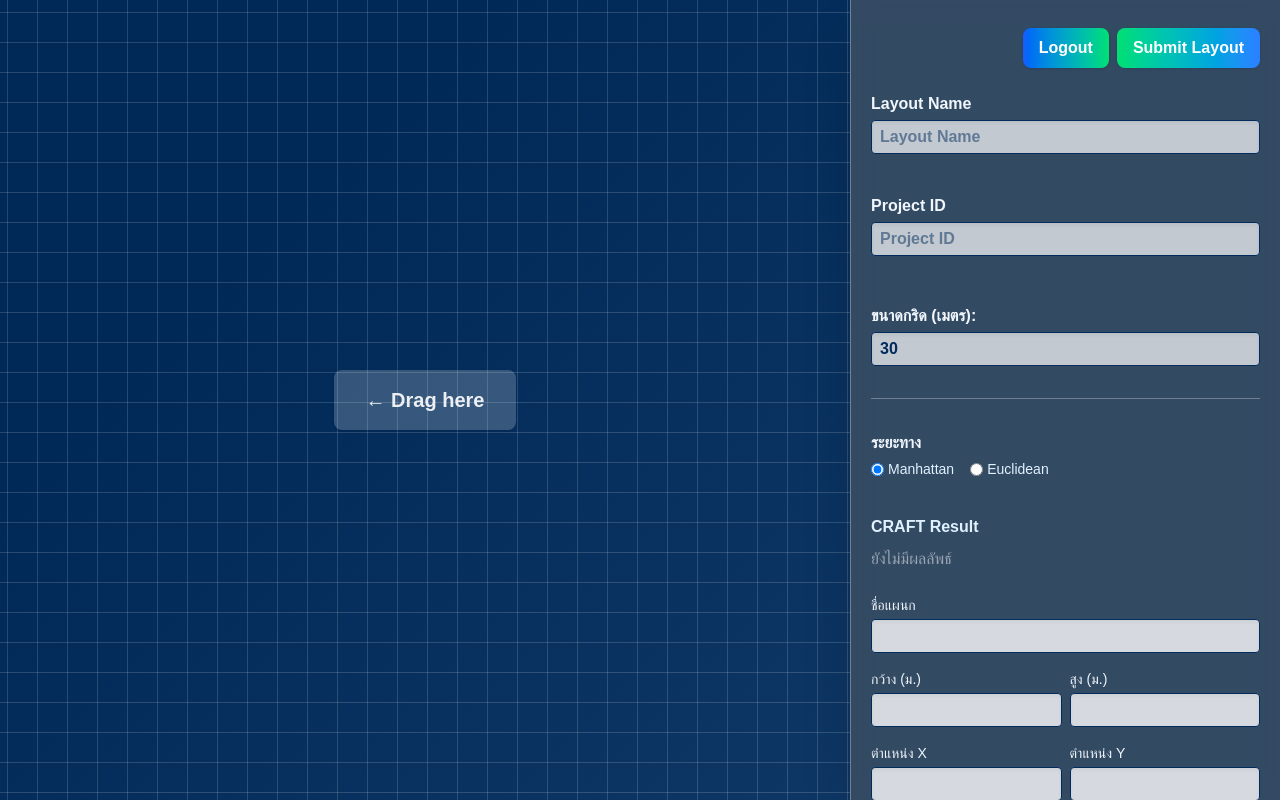
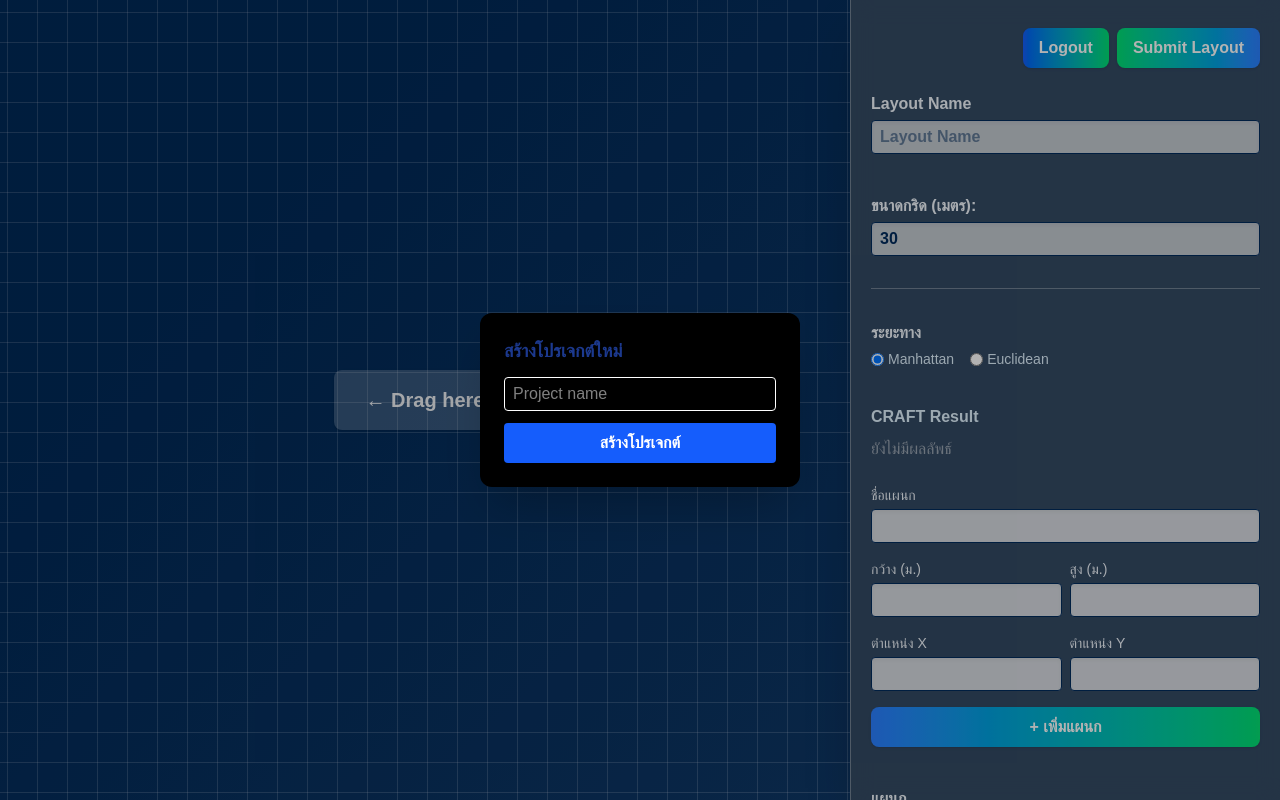
Before and after one commit to Phatlom-LSs/dndplant-front, a Next.js app: page /main in a window 1280 px wide. Built offline with nearby package versions, Linux system fonts and the light colour scheme.

Commit message:
ui: main page fix

```diff
--- a/src/app/main/page.tsx
+++ b/src/app/main/page.tsx
@@ -2,19 +2,22 @@
 import React, { useState } from "react";
 import { DndContext, useDraggable, useDroppable } from "@dnd-kit/core";
 
+// ------- config -------
 const CANVAS_SIZE = 900;
+const API_BASE = process.env.CRAFT_CREATE_API || 'http://localhost:4000';
 
+// ------- utilities -------
 function getMeter(gridSize) {
   return CANVAS_SIZE / gridSize;
 }
 
+// ------- drag component -------
 function DraggableDepartment({ dept }) {
   const { attributes, listeners, setNodeRef, transform } = useDraggable({
     id: dept.id,
   });
-
   const style = {
-    position: "absolute" as const,
+    position: "absolute",
     top: dept.y * getMeter(dept.gridSize),
     left: dept.x * getMeter(dept.gridSize),
     width: dept.width * getMeter(dept.gridSize),
@@ -24,14 +27,11 @@ function DraggableDepartment({ dept }) {
     borderRadius: "0.6rem",
     color: "#002b5c",
     fontWeight: "bold",
-    transform: transform
-      ? `translate(${transform.x}px, ${transform.y}px)`
-      : undefined,
+    transform: transform ? `translate(${transform.x}px, ${transform.y}px)` : undefined,
     cursor: "grab",
     zIndex: 2,
     border: "2px solid #1e293b",
   };
-
   return (
     <div
       ref={setNodeRef}
@@ -47,31 +47,25 @@ function DraggableDepartment({ dept }) {
 
 function GridArea({ layout, setLayout, gridSize, onLayoutChange }) {
   const { setNodeRef } = useDroppable({ id: "layout" });
-
   function handleDragEnd(event) {
     const { active, delta } = event;
     const deptIndex = layout.findIndex((d) => d.id === active.id);
     if (deptIndex === -1) return;
     const moved = layout[deptIndex];
-
     const meter = getMeter(gridSize);
     const dx = Math.round(delta.x / meter);
     const dy = Math.round(delta.y / meter);
     const newX = Math.max(0, moved.x + dx);
     const newY = Math.max(0, moved.y + dy);
-
     const boundedX = Math.min(newX, gridSize - moved.width);
     const boundedY = Math.min(newY, gridSize - moved.height);
-
     const newLayout = [...layout];
     newLayout[deptIndex] = { ...moved, x: boundedX, y: boundedY };
     setLayout(newLayout);
     onLayoutChange(newLayout);
   }
-
   const gridColor = "rgba(220,227,240,0.18)";
   const mainBorderColor = "rgba(255,255,255,0.08)";
-
   return (
     <DndContext onDragEnd={handleDragEnd}>
       <div
@@ -118,30 +112,22 @@ function GridArea({ layout, setLayout, gridSize, onLayoutChange }) {
   );
 }
 
+// ------- department add form -------
 function AddDepartmentForm({ onAdd, layout, onDelete, gridSize }) {
   const [name, setName] = useState("");
   const [width, setWidth] = useState("");
   const [height, setHeight] = useState("");
   const [x, setX] = useState("");
   const [y, setY] = useState("");
-
   const handleSubmit = (e) => {
     e.preventDefault();
-    if (!name || !width || !height || !x || !y)
-      return alert("กรุณากรอกข้อมูลให้ครบ");
-
+    if (!name || !width || !height || !x || !y) return alert("กรุณากรอกข้อมูลให้ครบ");
     const widthNum = Number(width);
     const heightNum = Number(height);
     const xNum = Number(x);
     const yNum = Number(y);
-
-    if (xNum < 0 || yNum < 0 || widthNum <= 0 || heightNum <= 0) {
-      return alert("ตำแหน่งและขนาดต้องเป็นค่าบวก");
-    }
-    if (xNum + widthNum > gridSize || yNum + heightNum > gridSize) {
-      return alert("ตำแหน่งและขนาดเกินพื้นที่ทั้งหมด");
-    }
-
+    if (xNum < 0 || yNum < 0 || widthNum <= 0 || heightNum <= 0) return alert("ตำแหน่งและขนาดต้องเป็นค่าบวก");
+    if (xNum + widthNum > gridSize || yNum + heightNum > gridSize) return alert("ตำแหน่งและขนาดเกินพื้นที่ทั้งหมด");
     const newDept = {
       id: `dept_${Date.now()}`,
       name,
@@ -152,83 +138,35 @@ function AddDepartmentForm({ onAdd, layout, onDelete, gridSize }) {
       gridSize,
     };
     onAdd(newDept);
-    setName("");
-    setWidth("");
-    setHeight("");
-    setX("");
-    setY("");
+    setName(""); setWidth(""); setHeight(""); setX(""); setY("");
   };
-
   return (
     <form onSubmit={handleSubmit} className="space-y-4">
       <div>
-        <label className="block text-sm font-medium mb-1 text-[#f0f6fc]">
-          ชื่อแผนก
-        </label>
-        <input
-          type="text"
-          value={name}
-          onChange={(e) => setName(e.target.value)}
-          required
-          className="w-full border px-2 py-1 rounded bg-white/80 text-[#002b5c] shadow-inner focus:ring-2 focus:ring-[#4ade80]"
-        />
+        <label className="block text-sm font-medium mb-1 text-[#f0f6fc]">ชื่อแผนก</label>
+        <input type="text" value={name} onChange={(e) => setName(e.target.value)} required className="w-full border px-2 py-1 rounded bg-white/80 text-[#002b5c] shadow-inner focus:ring-2 focus:ring-[#4ade80]" />
       </div>
       <div className="flex gap-2">
         <div className="flex-1">
           <label className="block text-sm mb-1 text-[#f0f6fc]">กว้าง (ม.)</label>
-          <input
-            type="number"
-            min={1}
-            max={gridSize}
-            value={width}
-            onChange={(e) => setWidth(e.target.value)}
-            required
-            className="w-full border px-2 py-1 rounded bg-white/80 text-[#002b5c] shadow-inner"
-          />
+          <input type="number" min={1} max={gridSize} value={width} onChange={(e) => setWidth(e.target.value)} required className="w-full border px-2 py-1 rounded bg-white/80 text-[#002b5c] shadow-inner" />
         </div>
         <div className="flex-1">
           <label className="block text-sm mb-1 text-[#f0f6fc]">สูง (ม.)</label>
-          <input
-            type="number"
-            min={1}
-            max={gridSize}
-            value={height}
-            onChange={(e) => setHeight(e.target.value)}
-            required
-            className="w-full border px-2 py-1 rounded bg-white/80 text-[#002b5c] shadow-inner"
-          />
+          <input type="number" min={1} max={gridSize} value={height} onChange={(e) => setHeight(e.target.value)} required className="w-full border px-2 py-1 rounded bg-white/80 text-[#002b5c] shadow-inner" />
         </div>
       </div>
       <div className="flex gap-2">
         <div className="flex-1">
           <label className="block text-sm mb-1 text-[#f0f6fc]">ตำแหน่ง X</label>
-          <input
-            type="number"
-            min={0}
-            max={gridSize}
-            value={x}
-            onChange={(e) => setX(e.target.value)}
-            required
-            className="w-full border px-2 py-1 rounded bg-white/80 text-[#002b5c] shadow-inner"
-          />
+          <input type="number" min={0} max={gridSize} value={x} onChange={(e) => setX(e.target.value)} required className="w-full border px-2 py-1 rounded bg-white/80 text-[#002b5c] shadow-inner" />
         </div>
         <div className="flex-1">
           <label className="block text-sm mb-1 text-[#f0f6fc]">ตำแหน่ง Y</label>
-          <input
-            type="number"
-            min={0}
-            max={gridSize}
-            value={y}
-            onChange={(e) => setY(e.target.value)}
-            required
-            className="w-full border px-2 py-1 rounded bg-white/80 text-[#002b5c] shadow-inner"
-          />
+          <input type="number" min={0} max={gridSize} value={y} onChange={(e) => setY(e.target.value)} required className="w-full border px-2 py-1 rounded bg-white/80 text-[#002b5c] shadow-inner" />
         </div>
       </div>
-      <button
-        type="submit"
-        className="w-full bg-gradient-to-r from-blue-500 to-green-400 text-white py-2 rounded-lg font-bold shadow transition hover:scale-[1.03] hover:shadow-lg duration-150"
-      >
+      <button type="submit" className="w-full bg-gradient-to-r from-blue-500 to-green-400 text-white py-2 rounded-lg font-bold shadow transition hover:scale-[1.03] hover:shadow-lg duration-150">
         + เพิ่มแผนก
       </button>
     </form>
@@ -245,19 +183,9 @@ function DepartmentList({ layout, onDelete }) {
         ) : (
           <ul className="space-y-1">
             {layout.map((dept) => (
-              <li
-                key={dept.id}
-                className="flex justify-between items-center py-1 px-1 rounded hover:bg-white/30 transition"
-              >
+              <li key={dept.id} className="flex justify-between items-center py-1 px-1 rounded hover:bg-white/30 transition">
                 <span className="font-medium text-[#e0f2fe]">{dept.name}</span>
-                <button
-                  onClick={() => onDelete(dept.id)}
-                  className="text-xs text-red-400 hover:text-red-600 font-semibold px-2 py-1 rounded transition"
-                  title="Delete"
-                  type="button"
-                >
-                  Delete
-                </button>
+                <button onClick={() => onDelete(dept.id)} className="text-xs text-red-400 hover:text-red-600 font-semibold px-2 py-1 rounded transition" title="Delete" type="button">Delete</button>
               </li>
             ))}
           </ul>
@@ -267,26 +195,18 @@ function DepartmentList({ layout, onDelete }) {
   );
 }
 
-// ----------- Matrix Table Input -----------
 function FlowMatrixInput({ matrix, setMatrix, departmentNames }) {
   const n = departmentNames.length;
-  // Ensure matrix shape
   React.useEffect(() => {
     if (matrix.length !== n) {
-      setMatrix(
-        Array(n)
-          .fill(0)
-          .map((_, i) => Array(n).fill(0))
-      );
+      setMatrix(Array(n).fill(0).map(() => Array(n).fill(0)));
     }
   }, [n]);
-
   function handleChange(i, j, v) {
     const newMatrix = matrix.map((row) => [...row]);
     newMatrix[i][j] = Number(v);
     setMatrix(newMatrix);
   }
-
   if (n === 0) return null;
   return (
     <div className="my-2">
@@ -299,9 +219,7 @@ function FlowMatrixInput({ matrix, setMatrix, departmentNames }) {
             <tr>
               <th className="border px-2 py-1 bg-[#334155]">To/From</th>
               {departmentNames.map((name, i) => (
-                <th className="border px-2 py-1 bg-[#334155]" key={i}>
-                  {name}
-                </th>
+                <th className="border px-2 py-1 bg-[#334155]" key={i}>{name}</th>
               ))}
             </tr>
           </thead>
@@ -315,7 +233,7 @@ function FlowMatrixInput({ matrix, setMatrix, departmentNames }) {
                       type="number"
                       min={0}
                       value={matrix[i]?.[j] ?? 0}
-                      onChange={(e) => handleChange(i, j, e.target.value)}
+                      onChange={e => handleChange(i, j, e.target.value)}
                       className="w-14 px-1 py-1 rounded text-[#0f172a] bg-white/80 text-center border"
                     />
                   </td>
@@ -329,13 +247,48 @@ function FlowMatrixInput({ matrix, setMatrix, departmentNames }) {
   );
 }
 
-// ----------- Main Page Component -----------
-function handleLogout() {
-  if (typeof window !== "undefined") {
-    window.location.href = "/login";
+// ---------- NEW: Modal สร้าง Project ----------
+function ProjectModal({ open, onSubmit }) {
+  const [name, setName] = useState("");
+  const [loading, setLoading] = useState(false);
+  async function handleCreate() {
+    if (!name) return alert("กรุณากรอกชื่อโปรเจกต์");
+    setLoading(true);
+    // TODO: ให้ userId จริงจาก session/auth
+    const userId = 1;
+    const res = await fetch(`${API_BASE}/craft/project`, {
+      method: "POST",
+      headers: { "Content-Type": "application/json" },
+      body: JSON.stringify({ name, userId }),
+    });
+    const data = await res.json();
+    onSubmit(data.id); // สมมติคืน { id, name }
+    setLoading(false);
   }
+  if (!open) return null;
+  return (
+    <div className="fixed inset-0 bg-black/30 flex items-center justify-center z-50">
+      <div className="bg-black rounded-xl p-6 max-w-xs w-full shadow-2xl flex flex-col">
+        <div className="font-bold text-lg mb-3 text-blue-900">สร้างโปรเจกต์ใหม่</div>
+        <input
+          className="border px-2 py-1 rounded mb-3"
+          placeholder="Project name"
+          value={name}
+          onChange={e => setName(e.target.value)}
+        />
+        <button
+          onClick={handleCreate}
+          className="bg-blue-600 text-white font-bold rounded px-4 py-2"
+          disabled={loading}
+        >
+          {loading ? "กำลังสร้าง..." : "สร้างโปรเจกต์"}
+        </button>
+      </div>
+    </div>
+  );
 }
 
+// ----------- Main Page Component -----------
 export default function PlantLayout() {
   const [layout, setLayout] = useState([]);
   const [gridSize, setGridSize] = useState(30);
@@ -343,37 +296,29 @@ export default function PlantLayout() {
   const [result, setResult] = useState(null);
   const [loading, setLoading] = useState(false);
 
-  // new: layoutName/projectId
-  const [layoutName, setLayoutName] = useState("");
-  const [projectId, setProjectId] = useState(""); // กรอกเองก่อน, หรือ hardcode id
+  // modal project
+  const [projectId, setProjectId] = useState("");
+  const [showProjectModal, setShowProjectModal] = useState(true);
+  const [layoutName, setLayoutName] = useState(""); // ตั้งชื่อ layout
 
-  // ----- flow matrix state -----
+  // flow matrix
   const [flowMatrix, setFlowMatrix] = useState([]);
   const departmentNames = layout.map((d) => d.name);
 
-  // ----- distance type -----
+  // distance type
   const [distanceType, setDistanceType] = useState("manhattan");
 
   React.useEffect(() => {
-    // Sync matrix shape if departments change
     setFlowMatrix((prev) => {
       if (prev.length !== layout.length) {
-        return Array(layout.length)
-          .fill(0)
-          .map((_, i) => Array(layout.length).fill(0));
+        return Array(layout.length).fill(0).map(() => Array(layout.length).fill(0));
       }
       return prev;
     });
   }, [layout.length]);
 
   async function syncLayoutToBackend(nextLayout) {
-    try {
-      await fetch(`${process.env.CRAFT_CREATE_API}/layout`, {
-        method: "POST",
-        headers: { "Content-Type": "application/json" },
-        body: JSON.stringify(nextLayout),
-      });
-    } catch {}
+    // Optionally sync if you want
   }
 
   const handleAddDept = (newDept) => {
@@ -398,7 +343,11 @@ export default function PlantLayout() {
     setLoading(true);
     setResult(null);
     try {
-      // เตรียม payload ตรงกับ DTO
+      if (!projectId) {
+        alert("ต้องสร้างโปรเจกต์ก่อน");
+        setLoading(false);
+        return;
+      }
       const departments = layout.map(({ id, gridSize, ...rest }) => rest);
       const payload = {
         name: layoutName,
@@ -408,25 +357,37 @@ export default function PlantLayout() {
         costMatrix: flowMatrix,
         metric: distanceType,
       };
-
-      await fetch(`${process.env.CRAFT_CREATE_API}/layout`, {
+      await fetch(`${API_BASE}/craft/layout`, {
         method: "POST",
         headers: { "Content-Type": "application/json" },
         body: JSON.stringify(payload),
       });
 
-      const res = await fetch(`${process.env.CRAFT_CREATE_API}/result?layoutId=${layout}`);
-      const data = await res.json();
-      setResult(data);
+      // option: fetch result by layoutId ล่าสุด
+      // สมมติ backend คืน layoutId กลับมา จะ get ด้วย layoutId
+      // const res = await fetch(`${API_BASE}/craftLayout/result?layoutId=xxxx`);
+      // const data = await res.json();
+      // setResult(data);
+
       setLoading(false);
-    } catch {
+    } catch (err) {
       alert("ส่ง layout หรือดึงผลลัพธ์ไม่สำเร็จ");
       setLoading(false);
     }
   }
 
+  function handleProjectCreated(id) {
+    setProjectId(id);
+    setShowProjectModal(false);
+  }
+
+  function handleLogout() {
+    window.location.href = "/login";
+  }
+
   return (
     <div className="flex h-screen w-screen overflow-hidden bg-[#001d3d]">
+      <ProjectModal open={showProjectModal} onSubmit={handleProjectCreated} />
       <div
         className="flex-1 flex items-center justify-center overflow-auto bg-[#002b5c]"
         onWheel={handleWheel}
@@ -454,129 +415,51 @@ export default function PlantLayout() {
       </div>
       <div className="w-full max-w-[430px] min-w-[310px] h-full px-5 py-7 bg-white/20 backdrop-blur-md border-l border-white/30 shadow-2xl flex flex-col gap-6 overflow-y-auto">
         <div className="flex justify-end gap-2">
-          <button
-            onClick={handleLogout}
-            className="bg-gradient-to-r from-blue-600 to-green-400 text-white font-bold px-4 py-2 rounded-lg shadow hover:scale-[1.04] transition"
-            title="Logout"
-          >
-            Logout
-          </button>
-          <button
-            onClick={handleSubmitLayout}
-            className="bg-gradient-to-r from-green-400 to-blue-500 text-white font-bold px-4 py-2 rounded-lg shadow hover:scale-[1.04] transition"
-            title="Submit Layout"
-            disabled={loading}
-          >
+          <button onClick={handleLogout} className="bg-gradient-to-r from-blue-600 to-green-400 text-white font-bold px-4 py-2 rounded-lg shadow hover:scale-[1.04] transition" title="Logout">Logout</button>
+          <button onClick={handleSubmitLayout} className="bg-gradient-to-r from-green-400 to-blue-500 text-white font-bold px-4 py-2 rounded-lg shadow hover:scale-[1.04] transition" title="Submit Layout" disabled={loading}>
             {loading ? "Loading..." : "Submit Layout"}
           </button>
         </div>
-
-        {/* เพิ่ม input กรอกชื่อ layout / project */}
         <div className="mb-2">
-          <label className="block mb-1 font-semibold text-[#f0f6fc]">
-            Layout Name
-          </label>
-          <input
-            type="text"
-            value={layoutName}
-            onChange={(e) => setLayoutName(e.target.value)}
-            placeholder="Layout Name"
-            className="w-full border px-2 py-1 rounded shadow-inner bg-white/70 text-[#002b5c] font-semibold mb-2"
-          />
+          <label className="block mb-1 font-semibold text-[#f0f6fc]">Layout Name</label>
+          <input type="text" value={layoutName} onChange={e => setLayoutName(e.target.value)} placeholder="Layout Name" className="w-full border px-2 py-1 rounded shadow-inner bg-white/70 text-[#002b5c] font-semibold mb-2" />
         </div>
-        <div className="mb-4">
-          <label className="block mb-1 font-semibold text-[#f0f6fc]">
-            Project ID
-          </label>
-          <input
-            type="text"
-            value={projectId}
-            onChange={(e) => setProjectId(e.target.value)}
-            placeholder="Project ID"
-            className="w-full border px-2 py-1 rounded shadow-inner bg-white/70 text-[#002b5c] font-semibold mb-2"
-          />
+        <div>
+          <label className="block mb-1 font-semibold text-[#f0f6fc]">ขนาดกริด (เมตร):</label>
+          <input type="number" min={5} max={100} value={gridSize} onChange={(e) => setGridSize(Number(e.target.value))} className="w-full border px-2 py-1 rounded shadow-inner bg-white/70 text-[#002b5c] font-semibold" />
         </div>
-
-        <div>
-          <label className="block mb-1 font-semibold text-[#f0f6fc]">
-            ขนาดกริด (เมตร):
-          </label>
-          <input
-            type="number"
-            min={5}
-            max={100}
-            value={gridSize}
-            onChange={(e) => setGridSize(Number(e.target.value))}
-            className="w-full border px-2 py-1 rounded shadow-inner bg-white/70 text-[#002b5c] font-semibold"
-          />
-        </div>
-
         <div className="border-b border-white/30 my-2" />
-
-        {/* Flow Matrix Input */}
-        <FlowMatrixInput
-          matrix={flowMatrix}
-          setMatrix={setFlowMatrix}
-          departmentNames={departmentNames}
-        />
-
-        {/* Distance Type Select */}
+        <FlowMatrixInput matrix={flowMatrix} setMatrix={setFlowMatrix} departmentNames={departmentNames} />
         <div className="mb-3">
           <div className="font-semibold text-[#f0f6fc] mb-1">ระยะทาง</div>
           <div className="flex gap-4">
             <label className="flex items-center gap-1 text-[#e0f2fe] text-sm">
-              <input
-                type="radio"
-                name="distanceType"
-                value="manhattan"
-                checked={distanceType === "manhattan"}
-                onChange={() => setDistanceType("manhattan")}
-              />{" "}
-              Manhattan
+              <input type="radio" name="distanceType" value="manhattan" checked={distanceType === "manhattan"} onChange={() => setDistanceType("manhattan")} /> Manhattan
             </label>
             <label className="flex items-center gap-1 text-[#e0f2fe] text-sm">
-              <input
-                type="radio"
-                name="distanceType"
-                value="euclidean"
-                checked={distanceType === "euclidean"}
-                onChange={() => setDistanceType("euclidean")}
-              />{" "}
-              Euclidean
+              <input type="radio" name="distanceType" value="euclidean" checked={distanceType === "euclidean"} onChange={() => setDistanceType("euclidean")} /> Euclidean
             </label>
           </div>
         </div>
-
         <div>
           <div className="font-bold text-[#e0f2fe] mb-2">CRAFT Result</div>
-          {loading && (
-            <div className="text-white/80 mb-2">Loading result...</div>
-          )}
+          {loading && <div className="text-white/80 mb-2">Loading result...</div>}
           {result ? (
             <div className="bg-white/10 rounded-lg p-3 text-white space-y-1">
               <div>Total Cost: {result.totalCost}</div>
               <div>Total Distance: {result.totalDistance}</div>
               <div>
                 Assignment:{" "}
-                {result.assignment &&
-                  result.assignment.map((d, i) => (
-                    <div key={i} className="ml-2">
-                      {d.name} ({d.x}, {d.y}) size {d.width}x{d.height}
-                    </div>
-                  ))}
+                {result.assignment && result.assignment.map((d, i) =>
+                  <div key={i} className="ml-2">
+                    {d.name} ({d.x}, {d.y}) size {d.width}x{d.height}
+                  </div>
+                )}
               </div>
             </div>
-          ) : (
-            !loading && <div className="text-white/50">ยังไม่มีผลลัพธ์</div>
-          )}
+          ) : !loading && <div className="text-white/50">ยังไม่มีผลลัพธ์</div>}
         </div>
-
-        <AddDepartmentForm
-          onAdd={handleAddDept}
-          layout={layout}
-          onDelete={handleDeleteDept}
-          gridSize={gridSize}
-        />
+        <AddDepartmentForm onAdd={handleAddDept} layout={layout} onDelete={handleDeleteDept} gridSize={gridSize} />
         <DepartmentList layout={layout} onDelete={handleDeleteDept} />
       </div>
     </div>
```
